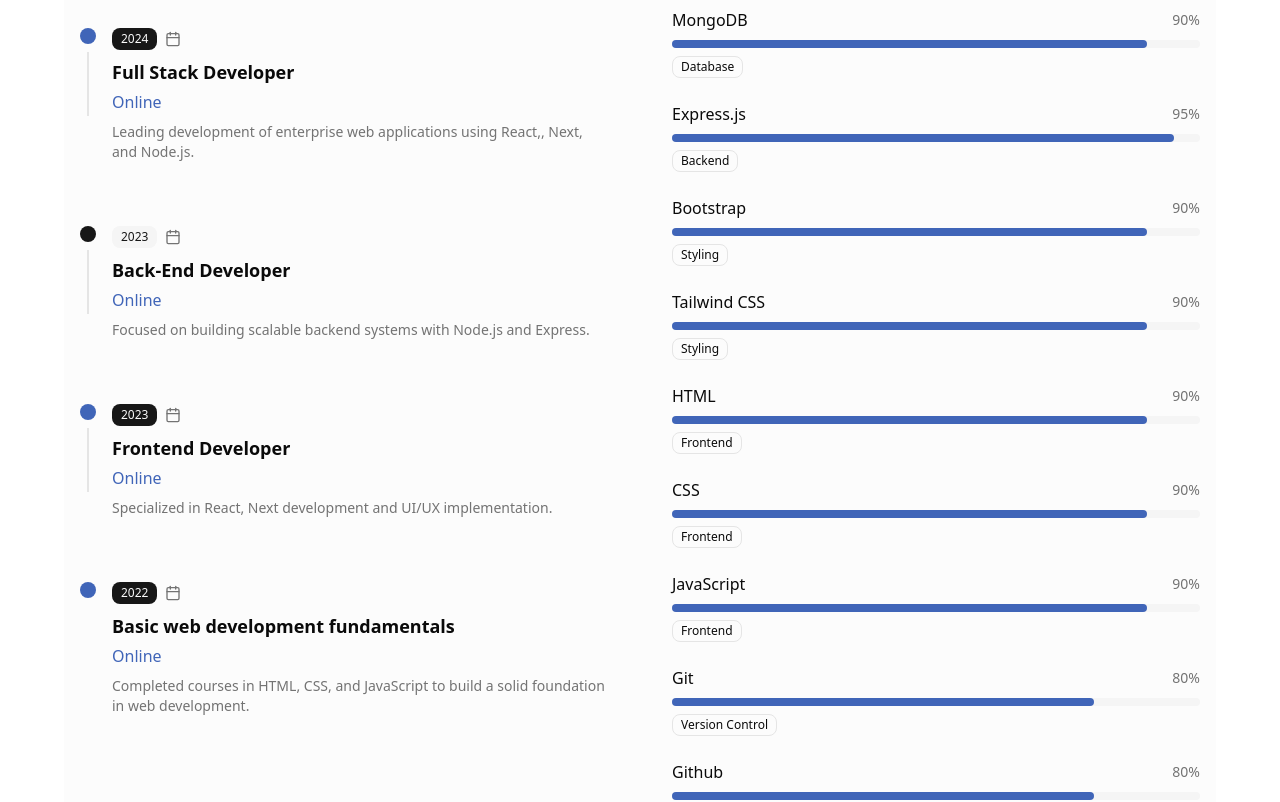
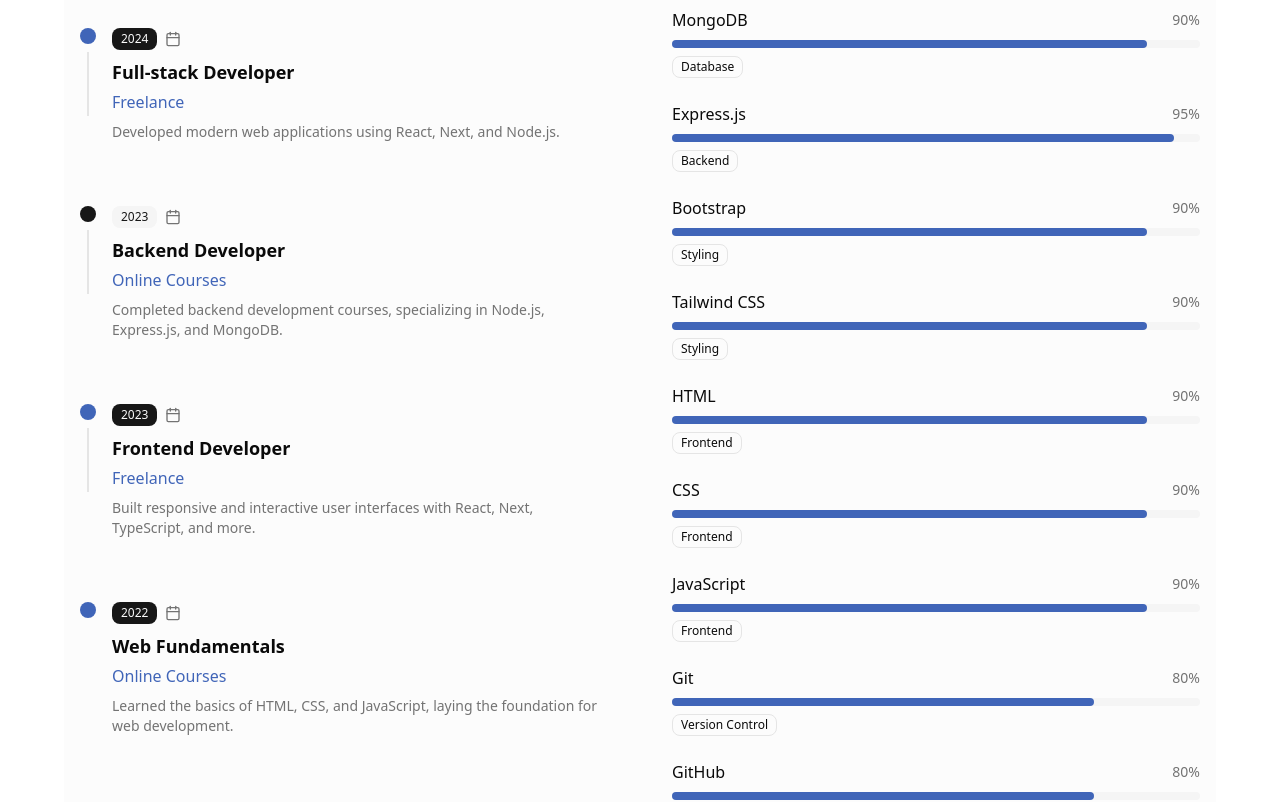
Before and after one commit to ahmed-elshahat-702/portfolio-V2, a Next.js app: page / in a window 1280 px wide. Shown: the part 1860-2662 px from the top of the page. Built offline with nearby package versions, Linux system fonts and the light colour scheme.

Commit message:
feat: enhance AboutSection with multilingual support; add translations for stats, timeline and skills

```diff
--- a/src/components/about-section.tsx
+++ b/src/components/about-section.tsx
@@ -4,89 +4,182 @@ import { Badge } from "@/components/ui/badge";
 import { Card, CardContent } from "@/components/ui/card";
 import { motion } from "framer-motion";
 import { Calendar, Earth, Pen, Server } from "lucide-react";
+import { useLanguage } from "./layout/language-provider";
 
 const stats = [
-  { key: "Front-End", value: "4+", icon: Earth },
-  { key: "Full-stack", value: "2+", icon: Server },
-  { key: "Logo Design", value: "2+", icon: Pen },
-  // { key: "experience", value: "5+", icon: Briefcase },
-  // { key: "projects", value: "6+", icon: GraduationCap },
-  // { key: "clients", value: "30+", icon: MapPin },
+  {
+    key: (t: (key: string) => string) => t("about.stats.frontend"),
+    value: "4+",
+    icon: Earth,
+  },
+  {
+    key: (t: (key: string) => string) => t("about.stats.fullstack"),
+    value: "2+",
+    icon: Server,
+  },
+  {
+    key: (t: (key: string) => string) => t("about.stats.logoDesign"),
+    value: "2+",
+    icon: Pen,
+  },
+  // { key: (t: (key: string) => string) => t("about.stats.experience"), value: "5+", icon: Briefcase },
+  // { key: (t: (key: string) => string) => t("about.stats.projects"), value: "6+", icon: GraduationCap },
+  // { key: (t: (key: string) => string) => t("about.stats.clients"), value: "30+", icon: MapPin },
 ];
 
 const timeline = [
   {
     year: "2026",
-    title: "Nursing",
-    company: "New Ismaillia National University",
+    title: (t: (key: string) => string) => t("about.timeline.nursing.title"),
+    company: (t: (key: string) => string) =>
+      t("about.timeline.nursing.company"),
     type: "work",
-    description:
-      "Graduated with a Bachelor's degree in Nursing, focusing on patient care and healthcare management.",
+    description: (t: (key: string) => string) =>
+      t("about.timeline.nursing.description"),
   },
   {
     year: "2025",
-    title: "Logo Designer",
-    company: "Online",
+    title: (t: (key: string) => string) =>
+      t("about.timeline.logoDesigner.title"),
+    company: (t: (key: string) => string) =>
+      t("about.timeline.logoDesigner.company"),
     type: "work",
-    description:
-      "Designed logos for various clients, focusing on brand identity and visual appeal.",
+    description: (t: (key: string) => string) =>
+      t("about.timeline.logoDesigner.description"),
   },
   {
     year: "2024",
-    title: "Full Stack Developer",
-    company: "Online",
+    title: (t: (key: string) => string) => t("about.timeline.fullStack.title"),
+    company: (t: (key: string) => string) =>
+      t("about.timeline.fullStack.company"),
     type: "work",
-    description:
-      "Leading development of enterprise web applications using React,, Next, and Node.js.",
+    description: (t: (key: string) => string) =>
+      t("about.timeline.fullStack.description"),
   },
   {
     year: "2023",
-    title: "Back-End Developer",
-    company: "Online",
+    title: (t: (key: string) => string) => t("about.timeline.backend.title"),
+    company: (t: (key: string) => string) =>
+      t("about.timeline.backend.company"),
     type: "education",
-    description:
-      "Focused on building scalable backend systems with Node.js and Express.",
+    description: (t: (key: string) => string) =>
+      t("about.timeline.backend.description"),
   },
   {
     year: "2023",
-    title: "Frontend Developer",
-    company: "Online",
+    title: (t: (key: string) => string) => t("about.timeline.frontend.title"),
+    company: (t: (key: string) => string) =>
+      t("about.timeline.frontend.company"),
     type: "work",
-    description:
-      "Specialized in React, Next development and UI/UX implementation.",
+    description: (t: (key: string) => string) =>
+      t("about.timeline.frontend.description"),
   },
   {
     year: "2022",
-    title: "Basic web development fundamentals",
-    company: "Online",
+    title: (t: (key: string) => string) =>
+      t("about.timeline.webFundamentals.title"),
+    company: (t: (key: string) => string) =>
+      t("about.timeline.webFundamentals.company"),
     type: "work",
-    description:
-      "Completed courses in HTML, CSS, and JavaScript to build a solid foundation in web development.",
+    description: (t: (key: string) => string) =>
+      t("about.timeline.webFundamentals.description"),
   },
 ];
 
 const skills = [
-  { name: "Next.js", level: 90, category: "Frontend" },
-  { name: "React", level: 85, category: "Frontend" },
-  { name: "TypeScript", level: 90, category: "Frontend" },
-  { name: "Node.js", level: 75, category: "Backend" },
-  { name: "MongoDB", level: 90, category: "Database" },
-  { name: "Express.js", level: 95, category: "Backend" },
-  { name: "Bootstrap", level: 90, category: "Styling" },
-  { name: "Tailwind CSS", level: 90, category: "Styling" },
-  { name: "HTML", level: 90, category: "Frontend" },
-  { name: "CSS", level: 90, category: "Frontend" },
-  { name: "JavaScript", level: 90, category: "Frontend" },
-  { name: "Git", level: 80, category: "Version Control" },
-  { name: "Github", level: 80, category: "Version Control" },
-  { name: "Nursing", level: 80, category: "Other" },
-  // { name: "Python", level: 80, category: "Programming Language" },
-  // { name: "PostgreSQL", level: 75, category: "Database" },
-  // { name: "AWS", level: 70, category: "Cloud" },
-  // { name: "Docker", level: 75, category: "DevOps" },
+  {
+    name: (t: (key: string) => string) => t("about.skills.nextjs"),
+    level: 90,
+    category: (t: (key: string) => string) =>
+      t("about.skills.categories.frontend"),
+  },
+  {
+    name: (t: (key: string) => string) => t("about.skills.react"),
+    level: 85,
+    category: (t: (key: string) => string) =>
+      t("about.skills.categories.frontend"),
+  },
+  {
+    name: (t: (key: string) => string) => t("about.skills.typescript"),
+    level: 90,
+    category: (t: (key: string) => string) =>
+      t("about.skills.categories.frontend"),
+  },
+  {
+    name: (t: (key: string) => string) => t("about.skills.nodejs"),
+    level: 75,
+    category: (t: (key: string) => string) =>
+      t("about.skills.categories.backend"),
+  },
+  {
+    name: (t: (key: string) => string) => t("about.skills.mongodb"),
+    level: 90,
+    category: (t: (key: string) => string) =>
+      t("about.skills.categories.database"),
+  },
+  {
+    name: (t: (key: string) => string) => t("about.skills.expressJS"),
+    level: 95,
+    category: (t: (key: string) => string) =>
+      t("about.skills.categories.backend"),
+  },
+  {
+    name: (t: (key: string) => string) => t("about.skills.bootstrap"),
+    level: 90,
+    category: (t: (key: string) => string) =>
+      t("about.skills.categories.styling"),
+  },
+  {
+    name: (t: (key: string) => string) => t("about.skills.tailwindcss"),
+    level: 90,
+    category: (t: (key: string) => string) =>
+      t("about.skills.categories.styling"),
+  },
+  {
+    name: (t: (key: string) => string) => t("about.skills.html"),
+    level: 90,
+    category: (t: (key: string) => string) =>
+      t("about.skills.categories.frontend"),
+  },
+  {
+    name: (t: (key: string) => string) => t("about.skills.css"),
+    level: 90,
+    category: (t: (key: string) => string) =>
+      t("about.skills.categories.frontend"),
+  },
+  {
+    name: (t: (key: string) => string) => t("about.skills.javascript"),
+    level: 90,
+    category: (t: (key: string) => string) =>
+      t("about.skills.categories.frontend"),
+  },
+  {
+    name: (t: (key: string) => string) => t("about.skills.git"),
+    level: 80,
+    category: (t: (key: string) => string) =>
+      t("about.skills.categories.versionControl"),
+  },
+  {
+    name: (t: (key: string) => string) => t("about.skills.github"),
+    level: 80,
+    category: (t: (key: string) => string) =>
+      t("about.skills.categories.versionControl"),
+  },
+  {
+    name: (t: (key: string) => string) => t("about.skills.nursing"),
+    level: 80,
+    category: (t: (key: string) => string) =>
+      t("about.skills.categories.other"),
+  },
+  // { name: (t: (key: string) => string) => t("about.skills.python"), level: 80, category: (t: (key: string) => string) => t("about.skills.categories.programmingLanguage") },
+  // { name: (t: (key: string) => string) => t("about.skills.postgresql"), level: 75, category: (t: (key: string) => string) => t("about.skills.categories.database") },
+  // { name: (t: (key: string) => string) => t("about.skills.aws"), level: 70, category: (t: (key: string) => string) => t("about.skills.categories.cloud") },
+  // { name: (t: (key: string) => string) => t("about.skills.docker"), level: 75, category: (t: (key: string) => string) => t("about.skills.categories.devops") },
 ];
 
 export function AboutSection() {
+  const { t } = useLanguage();
+
   return (
     <section id="about" className="py-20 bg-muted/30">
       <div className="container mx-auto px-4">
@@ -97,12 +190,11 @@ export function AboutSection() {
           viewport={{ once: true }}
           className="text-center mb-16"
         >
-          <h2 className="text-4xl lg:text-5xl font-bold mb-6">About Me</h2>
+          <h2 className="text-4xl lg:text-5xl font-bold mb-6">
+            {t("about.title")}
+          </h2>
           <p className="text-xl text-muted-foreground max-w-3xl mx-auto leading-relaxed">
-            I am a dedicated full-stack developer with expertise in modern web
-            technologies. My journey in software development spans several
-            years, during which I have honed my skills in both frontend and
-            backend development.
+            {t("about.description")}
           </p>
         </motion.div>
 
@@ -116,7 +208,7 @@ export function AboutSection() {
         >
           {stats.map((stat) => (
             <Card
-              key={stat.key}
+              key={stat.key(t)}
               className="text-center border-main/20 hover:border-main/40 transition-colors"
             >
               <CardContent className="p-8">
@@ -124,7 +216,7 @@ export function AboutSection() {
                 <div className="text-4xl font-bold text-main mb-2">
                   {stat.value}
                 </div>
-                <div className="text-muted-foreground">{stat.key}</div>
+                <div className="text-muted-foreground">{stat.key(t)}</div>
               </CardContent>
             </Card>
           ))}
@@ -138,7 +230,9 @@ export function AboutSection() {
             transition={{ duration: 0.8, delay: 0.3 }}
             viewport={{ once: true }}
           >
-            <h3 className="text-2xl font-bold mb-8">Experience & Education</h3>
+            <h3 className="text-2xl font-bold mb-8">
+              {t("about.skills.experienceAndEducation")}
+            </h3>
             <div className="space-y-8">
               {timeline.map((item, index) => (
                 <motion.div
@@ -168,10 +262,12 @@ export function AboutSection() {
                       </Badge>
                       <Calendar className="h-4 w-4 text-muted-foreground" />
                     </div>
-                    <h4 className="text-lg font-semibold mb-1">{item.title}</h4>
-                    <p className="text-main mb-2">{item.company}</p>
+                    <h4 className="text-lg font-semibold mb-1">
+                      {item.title(t)}
+                    </h4>
+                    <p className="text-main mb-2">{item.company(t)}</p>
                     <p className="text-muted-foreground text-sm">
-                      {item.description}
+                      {item.description(t)}
                     </p>
                   </div>
                 </motion.div>
@@ -186,18 +282,24 @@ export function AboutSection() {
             transition={{ duration: 0.8, delay: 0.4 }}
             viewport={{ once: true }}
           >
-            <h3 className="text-2xl font-bold mb-8">Skills & Technologies</h3>
+            <h3 className="text-2xl font-bold mb-8">
+              {t("about.skills.skillsAndTechnologies")}
+            </h3>
             <div className="space-y-6">
-              {skills.map((skill, index) => (
+              {skills.map((skill, index) => {
+                // Ensure key is always a string
+                const skillName =
+                  typeof skill.name === "function" ? skill.name(t) : skill.name;
+                return (
                   <motion.div
-                  key={skill.name}
+                    key={skillName}
                     initial={{ opacity: 0, x: 20 }}
                     whileInView={{ opacity: 1, x: 0 }}
                     transition={{ duration: 0.5, delay: index * 0.1 }}
                     viewport={{ once: true }}
                   >
                     <div className="flex justify-between items-center mb-2">
-                    <span className="font-medium">{skill.name}</span>
+                      <span className="font-medium">{skillName}</span>
                       <span className="text-sm text-muted-foreground">
                         {skill.level}%
                       </span>
@@ -212,10 +314,13 @@ export function AboutSection() {
                       />
                     </div>
                     <Badge variant="outline" className="mt-2 text-xs">
-                    {skill.category}
+                      {typeof skill.category === "function"
+                        ? skill.category(t)
+                        : skill.category}
                     </Badge>
                   </motion.div>
-              ))}
+                );
+              })}
             </div>
           </motion.div>
         </div>
--- a/src/components/layout/translation.ts
+++ b/src/components/layout/translation.ts
@@ -39,12 +39,79 @@ export const translations = {
     "about.projects": "Projects Completed",
     "about.clients": "Happy Clients",
 
+    // Stats
+    "about.stats.frontend": "Frontend Development",
+    "about.stats.fullstack": "Fullstack Development",
+    "about.stats.logoDesign": "Logo Design",
+
+    // Timeline
+    // Nursing
+    "about.timeline.nursing.title": "Registered Nurse",
+    "about.timeline.nursing.company": "Ministry of Health",
+    "about.timeline.nursing.description":
+      "Worked as a registered nurse, providing patient care and collaborating with healthcare teams.",
+
+    // Logo Design
+    "about.timeline.logoDesigner.title": "Logo Designer",
+    "about.timeline.logoDesigner.company": "Freelance",
+    "about.timeline.logoDesigner.description":
+      "Designed creative logos for various clients, focusing on brand identity and visual communication.",
+
+    // Full-stack
+    "about.timeline.fullStack.title": "Full-stack Developer",
+    "about.timeline.fullStack.company": "Freelance",
+    "about.timeline.fullStack.description":
+      "Developed modern web applications using React, Next, and Node.js.",
+
+    // Back-end
+    "about.timeline.backend.title": "Backend Developer",
+    "about.timeline.backend.company": "Online Courses",
+    "about.timeline.backend.description":
+      "Completed backend development courses, specializing in Node.js, Express.js, and MongoDB.",
+
+    // Front-end
+    "about.timeline.frontend.title": "Frontend Developer",
+    "about.timeline.frontend.company": "Freelance",
+    "about.timeline.frontend.description":
+      "Built responsive and interactive user interfaces with React, Next, TypeScript, and more.",
+
+    // Web developing
+    "about.timeline.webFundamentals.title": "Web Fundamentals",
+    "about.timeline.webFundamentals.company": "Online Courses",
+    "about.timeline.webFundamentals.description":
+      "Learned the basics of HTML, CSS, and JavaScript, laying the foundation for web development.",
+
     // Skills
-    "skills.title": "Skills & Technologies",
-    "skills.frontend": "Frontend Development",
-    "skills.backend": "Backend Development",
-    "skills.database": "Database Management",
-    "skills.tools": "Development Tools",
+    "about.skills.nextjs": "Next.js",
+    "about.skills.react": "React",
+    "about.skills.typescript": "TypeScript",
+    "about.skills.nodejs": "Node.js",
+    "about.skills.mongodb": "MongoDB",
+    "about.skills.expressJS": "Express.js",
+    "about.skills.bootstrap": "Bootstrap",
+    "about.skills.tailwindcss": "Tailwind CSS",
+    "about.skills.html": "HTML",
+    "about.skills.css": "CSS",
+    "about.skills.javascript": "JavaScript",
+    "about.skills.git": "Git",
+    "about.skills.github": "GitHub",
+    // "about.skills.python": "Python",
+    // "about.skills.postgresql": "PostgreSQL",
+    // "about.skills.aws": "AWS",
+    // "about.skills.docker": "Docker",
+
+    "about.skills.categories.frontend": "Frontend",
+    "about.skills.categories.backend": "Backend",
+    "about.skills.categories.database": "Database",
+    "about.skills.categories.styling": "Styling",
+    "about.skills.categories.versionControl": "Version Control",
+    "about.skills.categories.other": "Other",
+    // "about.skills.categories.programmingLanguage": "Programming Language",
+    // "about.skills.categories.cloud": "Cloud",
+    // "about.skills.categories.devops": "DevOps",
+    "about.skills.nursing": "Nursing",
+    "about.skills.experienceAndEducation": "Experience & Education",
+    "about.skills.skillsAndTechnologies": "Skills & Technologies",
 
     // Projects
     "projects.title": "Featured Projects",
@@ -129,12 +196,76 @@ export const translations = {
     "about.projects": "المشاريع المكتملة",
     "about.clients": "العملاء الراضون",
 
+    // Stats
+    "about.stats.frontend": "تطوير الواجهات الأمامية",
+    "about.stats.fullstack": "تطوير الويب المتكامل",
+    "about.stats.logoDesign": "تصميم الشعارات",
+
+    // Timeline
+    // Nursing
+    "about.timeline.nursing.title": "ممرض مسجل",
+    "about.timeline.nursing.company": "وزارة الصحة",
+    "about.timeline.nursing.description":
+      "عملت كممرض مسجل، أقدم رعاية للمرضى وأتعاون مع فرق الرعاية الصحية.",
+
+    // Logo Design
+    "about.timeline.logoDesigner.title": "مصمم شعارات",
+    "about.timeline.logoDesigner.company": "عمل حر",
+    "about.timeline.logoDesigner.description":
+      "صممت شعارات إبداعية لعملاء متنوعين مع التركيز على هوية العلامة والتواصل البصري.",
+
+    // Full-stack
+    "about.timeline.fullStack.title": "مطور ويب متكامل",
+    "about.timeline.fullStack.company": "عمل حر",
+    "about.timeline.fullStack.description":
+      "طورت تطبيقات ويب حديثة باستخدام React و Next و Node.js.",
+
+    // Back-end
+    "about.timeline.backend.title": "مطور الواجهات الخلفية",
+    "about.timeline.backend.company": "دورات عبر الإنترنت",
+    "about.timeline.backend.description":
+      "أنهيت دورات تطوير الواجهات الخلفية مع تخصص في Node.js و Express.js و MongoDB.",
+
+    // Front-end
+    "about.timeline.frontend.title": "مطور الواجهات الأمامية",
+    "about.timeline.frontend.company": "عمل حر",
+    "about.timeline.frontend.description":
+      "أنشأت واجهات مستخدم تفاعلية ومتجاوبة باستخدام React و Next و TypeScript وغيرها.",
+
+    // Web developing
+    "about.timeline.webFundamentals.title": "أساسيات تطوير الويب",
+    "about.timeline.webFundamentals.company": "دورات عبر الإنترنت",
+    "about.timeline.webFundamentals.description":
+      "تعلمت أساسيات HTML و CSS و JavaScript، مما وضع أساس تطوير الويب.",
+
     // Skills
-    "skills.title": "المهارات والتقنيات",
-    "skills.frontend": "تطوير الواجهات الأمامية",
-    "skills.backend": "تطوير الواجهات الخلفية",
-    "skills.database": "إدارة قواعد البيانات",
-    "skills.tools": "أدوات التطوير",
+    "about.skills.nextjs": "Next.js",
+    "about.skills.react": "React",
+    "about.skills.typescript": "TypeScript",
+    "about.skills.nodejs": "Node.js",
+    "about.skills.mongodb": "MongoDB",
+    "about.skills.expressJS": "Express.js",
+    "about.skills.bootstrap": "Bootstrap",
+    "about.skills.tailwindcss": "Tailwind CSS",
+    "about.skills.html": "HTML",
+    "about.skills.css": "CSS",
+    "about.skills.javascript": "JavaScript",
+    "about.skills.git": "Git",
+    "about.skills.github": "GitHub",
+    // "about.skills.python": "Python",
+    // "about.skills.postgresql": "PostgreSQL",
+    // "about.skills.aws": "AWS",
+    // "about.skills.docker": "Docker",
+
+    "about.skills.categories.frontend": "الواجهات الأمامية",
+    "about.skills.categories.backend": "الواجهات الخلفية",
+    "about.skills.categories.database": "قواعد البيانات",
+    "about.skills.categories.styling": "التصميم",
+    "about.skills.categories.versionControl": "إدارة الإصدارات",
+    "about.skills.categories.other": "أخرى",
+    "about.skills.nursing": "التمريض",
+    "about.skills.experienceAndEducation": "الخبرة & التعليم",
+    "about.skills.skillsAndTechnologies": "المهارات & التقنيات",
 
     // Projects
     "projects.title": "المشاريع المميزة",
```
Lines whose indentation alone changed are shown as unchanged.
